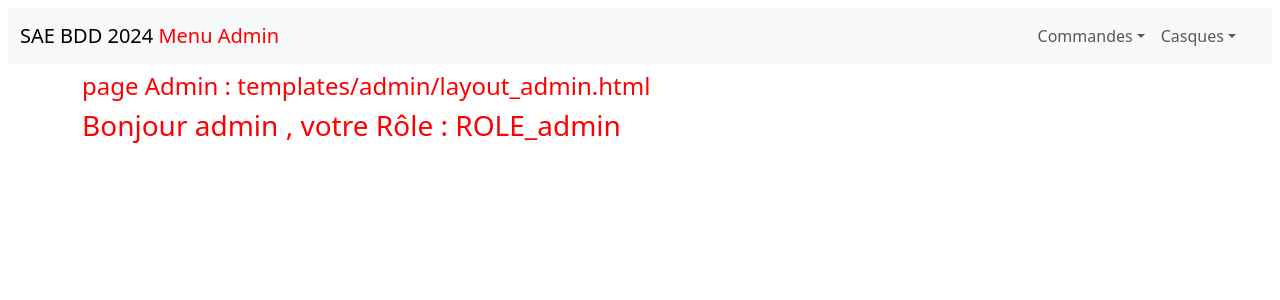
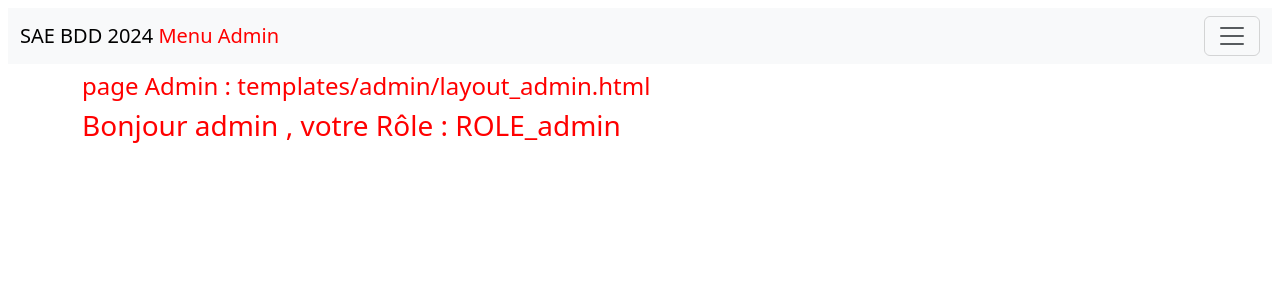
Before and after one commit to Suzdeloffre/SAE2-3.4.5, a Flask app: page /admin in a window 1280 px wide. Shown: the top 300 px of the page. Run offline with Flask 3, Linux system fonts and the light colour scheme; a user stored in the database is signed in; some libraries are stand-ins or nearby versions.

Commit message:
elève le responsive de la nav barre

```diff
--- a/5-A2-SAE345/templates/admin/_nav_admin.html
+++ b/5-A2-SAE345/templates/admin/_nav_admin.html
@@ -1,5 +1,5 @@
 <div class="m-2">
-    <nav class="navbar navbar-expand-lg navbar-light bg-light  ">
+    <nav class="navbar navbar-light bg-light  ">
         <div class="container-fluid ">
             <a class="navbar-brand" href="/">SAE BDD 2024 <span style="color:#ff0000;">Menu Admin</span></a>
             <button class="navbar-toggler" type="button" data-bs-toggle="offcanvas" data-bs-target="#offcanvasNavbar" aria-controls="offcanvasNavbar" aria-label="Toggle navigation">
--- a/5-A2-SAE345/templates/client/_nav_client.html
+++ b/5-A2-SAE345/templates/client/_nav_client.html
@@ -1,5 +1,5 @@
 <div class="m-2">
-    <nav class="navbar navbar-expand-lg navbar-light bg-light ">
+    <nav class="navbar navbar-light bg-light ">
         <div class="container-fluid">
             <a class="navbar-brand" href="#">SAE BDD 2024 <span style="color:blue;">Menu Client</span></a>
             <button class="navbar-toggler" type="button" data-bs-toggle="offcanvas" data-bs-target="#offcanvasNavbar" aria-controls="offcanvasNavbar" aria-label="Toggle navigation">
```
